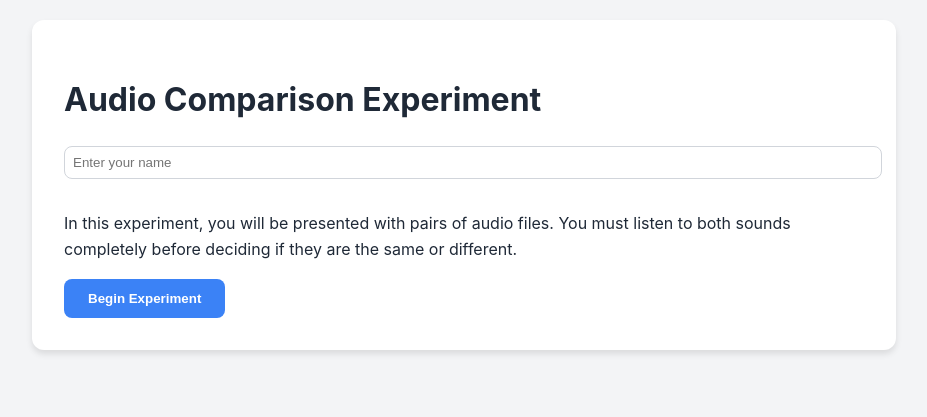
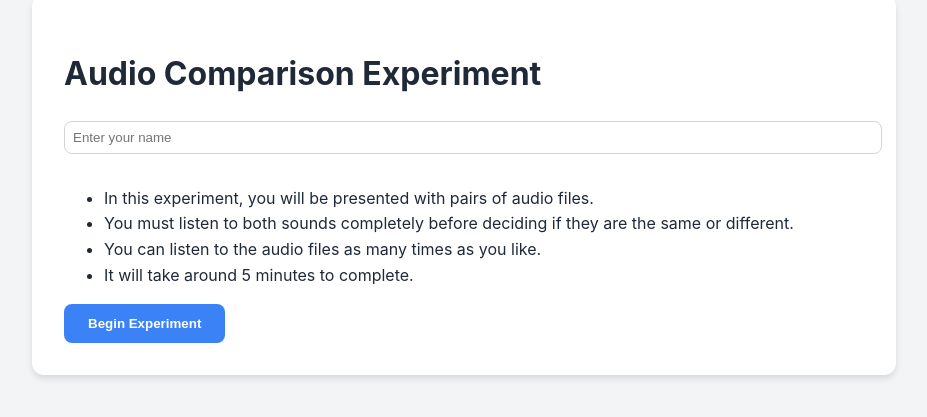
Before and after one commit to smilo7/mpc-jnd-experiment, a SvelteKit app: page / in a window 1280 px wide. Shown: the part 215-632 px from the top of the page, without its empty margins (176-1103 px from the left). Built offline with nearby package versions, Linux system fonts and the light colour scheme.

Commit message:
update instructions a bit and make button colours for same and different the same

```diff
--- a/src/routes/+page.svelte
+++ b/src/routes/+page.svelte
@@ -164,11 +164,12 @@
               bind:value={participantName}
               placeholder="Enter your name"
           >
-          <p>
-              In this experiment, you will be presented with pairs of audio files.
-
-              You must listen to both sounds completely before deciding if they are the same or different.
-          </p>
+          <ul>
+            <li>In this experiment, you will be presented with pairs of audio files.</li>
+            <li>You must listen to both sounds completely before deciding if they are the same or different.</li>
+            <li>You can listen to the audio files as many times as you like.</li>
+            <li>It will take around 5 minutes to complete.</li>
+          </ul>
           <button
               on:click={startExperiment}
               class="btn btn-primary"
@@ -231,7 +232,7 @@
                       </button>
                       <button
                           on:click={() => submitResponse(false)}
-                          class="btn btn-secondary {userResponse === false ? 'btn-active' : ''}"
+                          class="btn btn-primary {userResponse === false ? 'btn-active' : ''}"
                       >
                           Different
                       </button>
```
